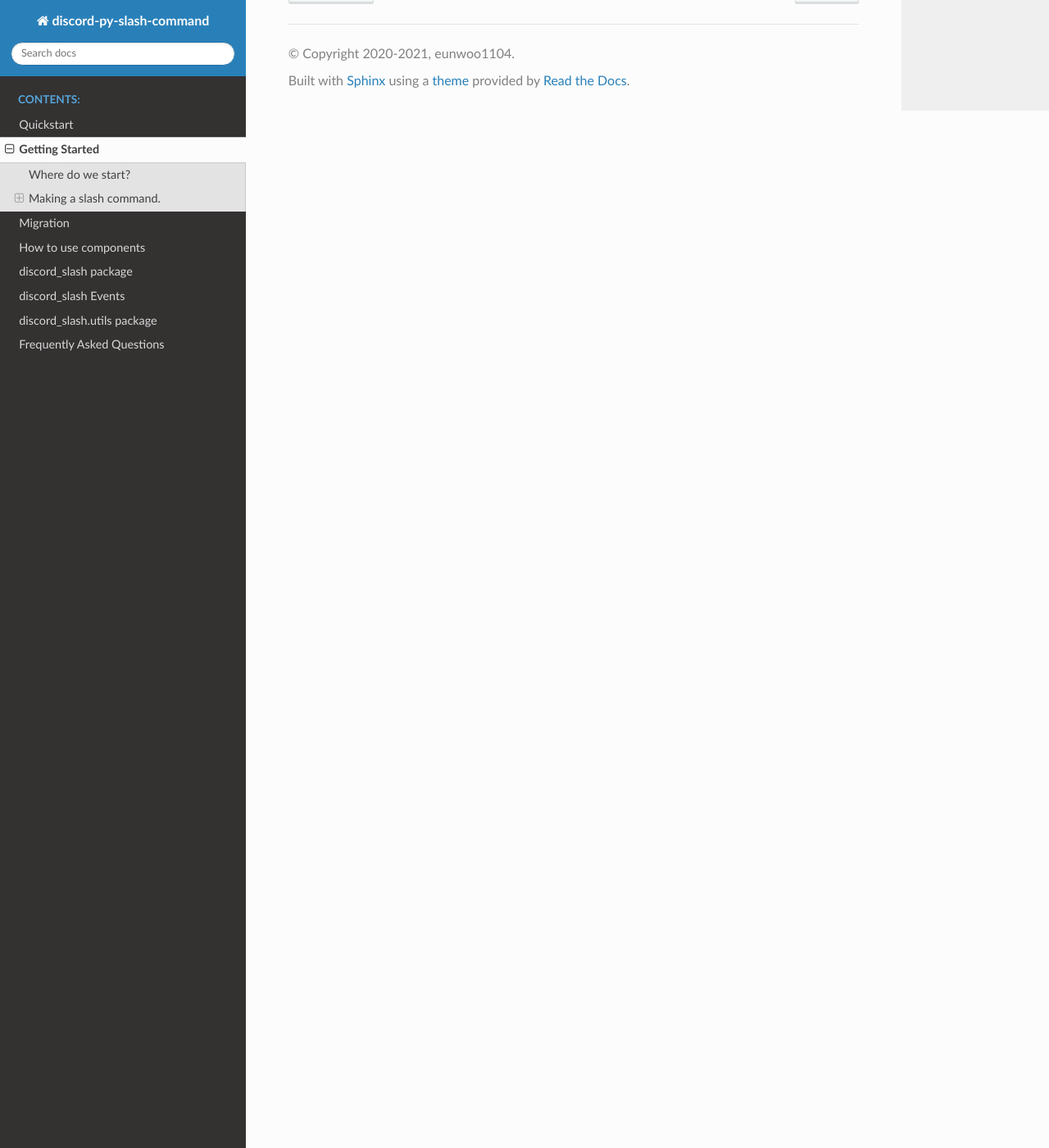
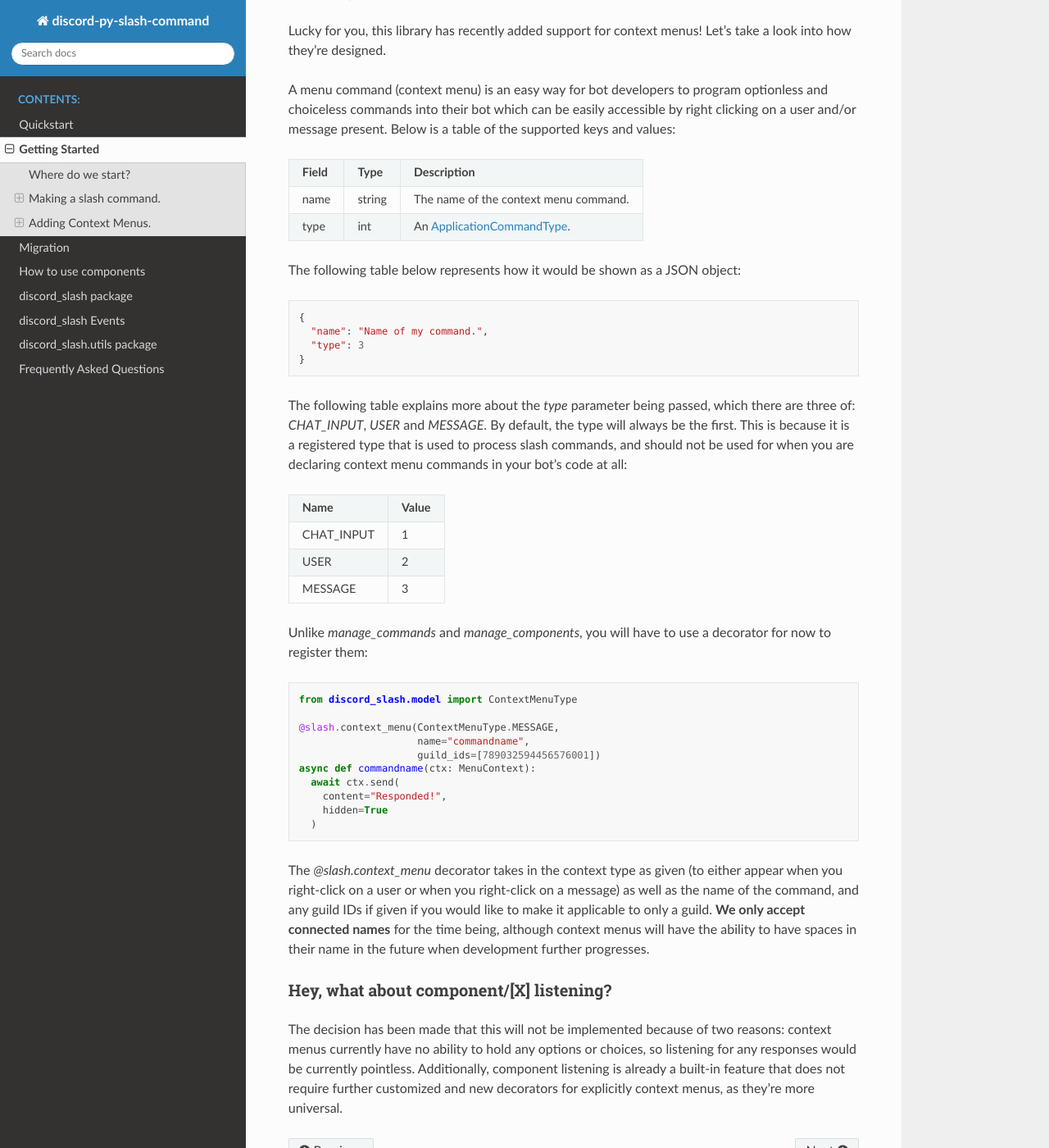
Before and after one commit to interactions-py/interactions.py, a Sphinx documentation site: the page built from docs/gettingstarted.rst, in a window 1280 px wide and 1400 px high, scrolled down 6051 px. Shown: the whole window at 82% size. Built offline with Sphinx 7.4.7 and the Read the Docs theme 2.0.0, drawn with Linux system fonts in a browser that asks for light colours; the version number could not be read and is left out.

Commit message:
Add documentation and error raising.

```diff
--- a/docs/gettingstarted.rst
+++ b/docs/gettingstarted.rst
@@ -315,9 +315,74 @@ But what about buttons?
 -----------------------
 This library supports components (buttons, actionrows, selects, etc.). Take a look here: `components`_.
 
+Adding Context Menus.
+*********************
+Lucky for you, this library has recently added support for context menus! Let's take a look into how they're designed.
+
+A menu command (context menu) is an easy way for bot developers to program optionless and choiceless commands into their bot
+which can be easily accessible by right clicking on a user and/or message present. Below is a table of the supported keys and
+values:
+
++-------------+--------------------------------------------+-----------------------------------------------------------------------------------------------------+
+| **Field**   | **Type**                                   | **Description**                                                                                     |
++-------------+--------------------------------------------+-----------------------------------------------------------------------------------------------------+
+| name        | string                                     | The name of the context menu command.                                                               |
++-------------+--------------------------------------------+-----------------------------------------------------------------------------------------------------+
+| type        | int                                        | An `ApplicationCommandType`_.                                                                       |
++-------------+--------------------------------------------+-----------------------------------------------------------------------------------------------------+
+
+The following table below represents how it would be shown as a JSON object:
+
+.. code-block:: python
+
+  {
+    "name": "Name of my command.",
+    "type": 3
+  }
+
+The following table explains more about the `type` parameter being passed, which there are three of: `CHAT_INPUT`, `USER` and `MESSAGE`. By default, the type will
+always be the first. This is because it is a registered type that is used to process slash commands, and should not be used for when you are declaring context menu
+commands in your bot's code at all:
+
++------------+-----------+
+| **Name**   | **Value** |
++------------+-----------+
+| CHAT_INPUT | 1         |
++------------+-----------+
+| USER       | 2         |
++------------+-----------+
+| MESSAGE    | 3         |
++------------+-----------+
+
+Unlike `manage_commands` and `manage_components`, you will have to use a decorator for now to register them:
+
+.. code-block :: python
+
+  from discord_slash.model import ContextMenuType
+
+  @slash.context_menu(ContextMenuType.MESSAGE,
+                      name="commandname",
+                      guild_ids=[789032594456576001])
+  async def commandname(ctx: MenuContext):
+    await ctx.send(
+      content="Responded!",
+      hidden=True
+    )
+
+The `@slash.context_menu` decorator takes in the context type as given (to either appear when you right-click on a user or when you right-click on a message) as well
+as the name of the command, and any guild IDs if given if you would like to make it applicable to only a guild. **We only accept connected names** for the time being,
+although context menus will have the ability to have spaces in their name in the future when development further progresses.
+
+Hey, what about component/[X] listening?
+----------------------------------------
+The decision has been made that this will not be implemented because of two reasons: context menus currently have no ability to hold any options or choices, so listening
+for any responses would be currently pointless. Additionally, component listening is already a built-in feature that does not require further customized and new decorators
+for explicitly context menus, as they're more universal.
+
 .. _quickstart: quickstart.html
 .. _components: components.html
 .. _ApplicationCommandOptionType: https://discord.com/developers/docs/interactions/slash-commands#applicationcommandoptiontype
 .. _ApplicationCommandOptionChoice: https://discord.com/developers/docs/interactions/slash-commands#applicationcommandoptionchoice
 .. _ApplicationCommandOption: https://discord.com/developers/docs/interactions/slash-commands#applicationcommandoption
 .. _ApplicationCommandPermissionType: https://discord.com/developers/docs/interactions/slash-commands#applicationcommandpermissions
+.. _ApplicationCommandType: https://discord.com/developers/docs/interactions/application-commands#application-command-object-application-command-types
```
Also changed, not shown: 1 other file.
